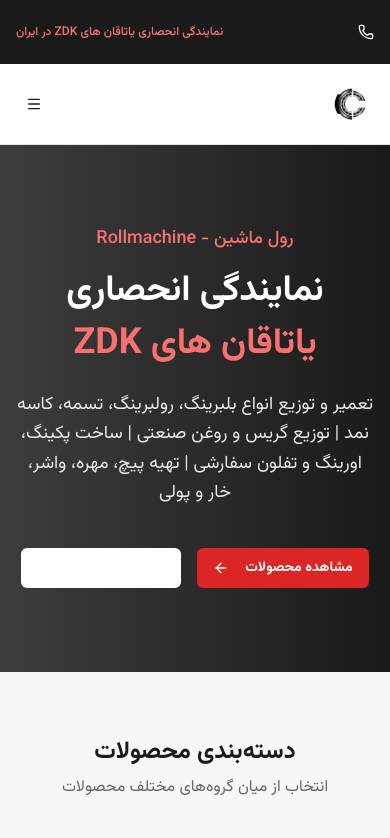
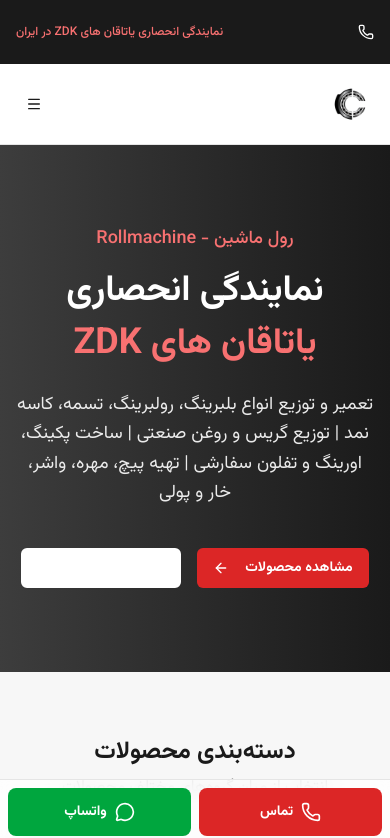
Before and after one commit to MhmdKh7/mohamadsite, a Next.js app: page / in a window 390 px wide. Shown: the top 838 px of the page. Built offline with nearby package versions, Linux system fonts and the light colour scheme.

Commit message:
feat: mount sticky mobile contact bar in root layout

```diff
--- a/app/layout.tsx
+++ b/app/layout.tsx
@@ -6,6 +6,7 @@
 import './globals.css'
 import { Toaster } from '@/components/ui/sonner'
 import Script from 'next/script'
+import { MobileContactBar } from '@/components/mobile-contact-bar'
 
 const vazirmatn = Vazirmatn({
   subsets: ['arabic', 'latin'],
@@ -146,9 +147,10 @@
 }(window, document, "yektanet");
 `}</Script>
       </head>
-      <body className={`${vazirmatn.className} font-sans antialiased`}>
+      <body className={`${vazirmatn.className} font-sans antialiased pb-20 md:pb-0`}>
         <StructuredData />
         {children}
+        <MobileContactBar />
         <Toaster position="top-center" />
       </body>
 
```
